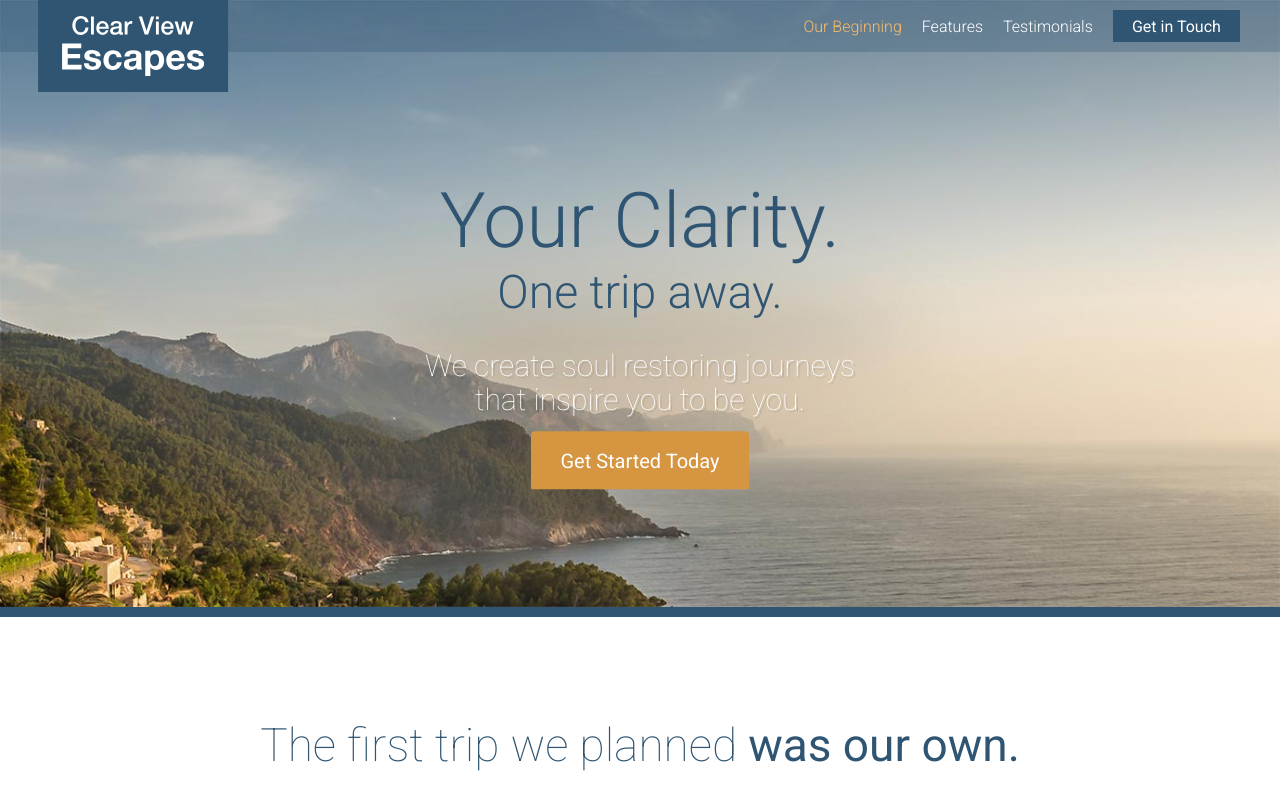
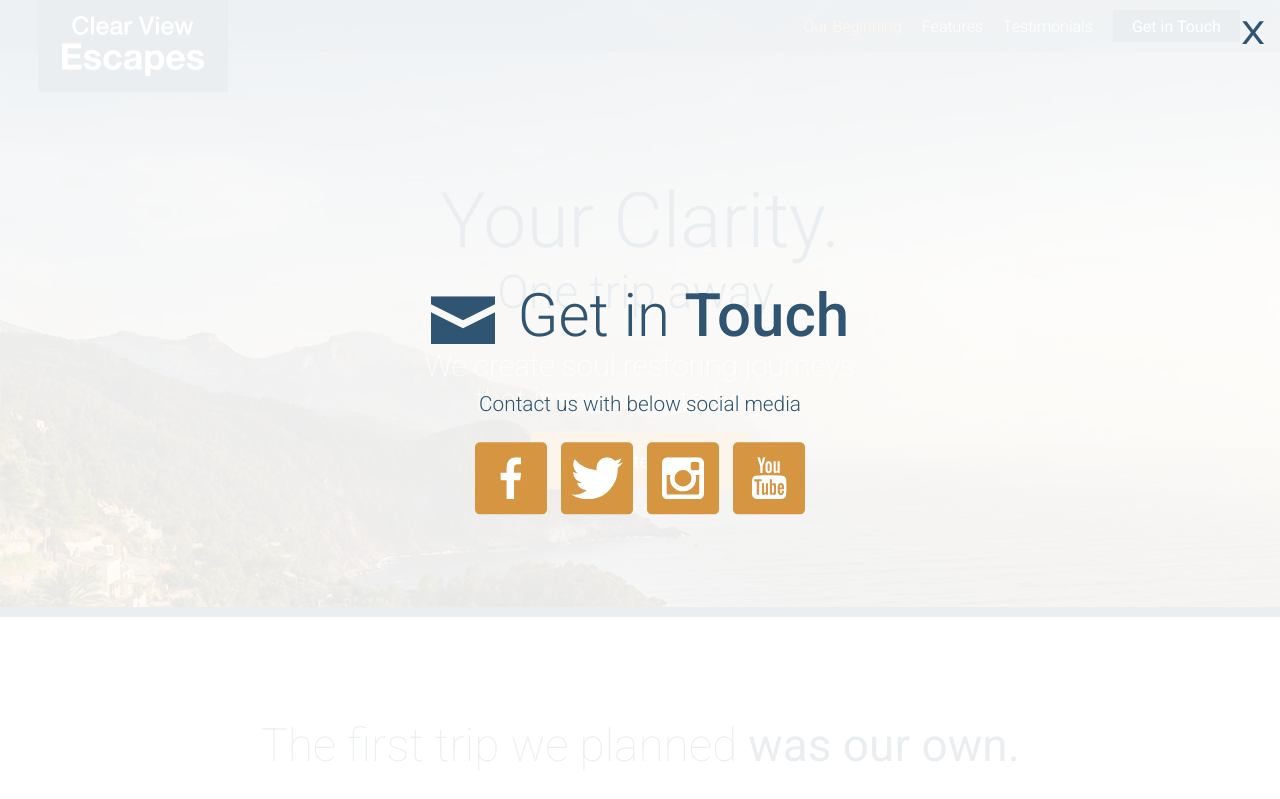
Before and after one commit to Tashinyimala/travel-site, a website: page app/index.html in a window 1280 px wide. Both pictures are taken after a click on the link "Get Started Today". Shown: the top 799 px of the page. Drawn offline with Linux system fonts and the light colour scheme.

Commit message:
modal overlay completed

```diff
--- a/app/assets/scripts/App.js
+++ b/app/assets/scripts/App.js
@@ -1,10 +1,12 @@
 import MobileMenu from './modules/MobileMenu';
 import RevealOnScroll from './modules/RevealOnScroll';
 import StickyHeader from './modules/StickyHeader';
+import Modal from './modules/Modal';
 import $ from 'jquery';
 
 const mobileMenu = new MobileMenu();
 const stickyHeader = new StickyHeader();
+const modal = new Modal();
 
 new RevealOnScroll($('.feature-item'), '85%');
 new RevealOnScroll($('.testimonial'), '60%');
--- a/app/assets/styles/base/_variables.css
+++ b/app/assets/styles/base/_variables.css
@@ -1,3 +1,4 @@
 $mainBlue: #2f5572;
 $mainOrange: #d59541;
 $mainDarkBlue: #173248;
+$mainOverlayWhite: #ffffff;
--- /dev/null
+++ b/app/assets/styles/modules/_modal.css
@@ -0,0 +1,49 @@
+.modal {
+  position: fixed;
+  z-index: 5;
+  background-color: rgba($mainOverlayWhite, 0.9);
+  top: 0;
+  bottom: 0;
+  left: 0;
+  right: 0;
+  opacity: 0;
+  visibility: hidden;
+  transform: scale(1.2);
+  transition: all 0.3s ease-out;
+
+  &--is-visible {
+    opacity: 1;
+    visibility: visible;
+    transform: scale(1);
+  }
+
+  &__inner {
+    position: absolute;
+    width: 100%;
+    top: 50%;
+    transform: translateY(-50%);
+  }
+
+  &__description {
+    text-align: center;
+    font-size: 1.3rem;
+    font-weight: 300;
+    line-height: 1.65;
+    color: $mainBlue;
+  }
+
+  &__close {
+    position: absolute;
+    top: 0.9375rem;
+    right: 0.9375rem;
+    font-size: 2rem;
+    transform: scaleX(1.2);
+    transform-origin: 100% 0;
+    color: $mainBlue;
+    cursor: pointer;
+
+    &:hover {
+      color: $mainOrange;
+    }
+  }
+}
--- a/app/assets/styles/modules/_section-title.css
+++ b/app/assets/styles/modules/_section-title.css
@@ -13,6 +13,11 @@
 
   &--blue {
     color: $mainBlue;
+  }
+
+  &--less-margin {
+    margin-bottom: 1rem;
+    margin-top: 0;
   }
 
   &__icon {
--- /dev/null
+++ b/app/assets/styles/modules/_social-icons.css
@@ -0,0 +1,27 @@
+.social-icons {
+  text-align: center;
+
+  &__icon {
+    background-color: $mainOrange;
+    display: inline-block;
+    margin: 0 0.3125rem 0.3125rem 0.3125rem;
+    width: 33%;
+    height: 3.5rem;
+    position: relative;
+    border-radius: 0.3125rem;
+
+    @mixin atSmall {
+      width: 4.5rem;
+      height: 4.5rem;
+      margin: 0 0.3125rem;
+    }
+
+    .icon {
+      display: block;
+      position: absolute;
+      top: 50%;
+      left: 50%;
+      transform: translate(-50%, -50%);
+    }
+  }
+}
--- a/app/assets/styles/modules/_wrapper.css
+++ b/app/assets/styles/modules/_wrapper.css
@@ -8,6 +8,10 @@
 
   &--medium {
     max-width: 61rem;
+  }
+
+  &--narrow {
+    max-width: 30rem;
   }
 
   &--no-padding-until-medium {
--- a/app/assets/styles/styles.css
+++ b/app/assets/styles/styles.css
@@ -17,3 +17,5 @@
 @import 'modules/_site-header';
 @import 'modules/_primary-nav';
 @import 'modules/_reveal-item';
+@import 'modules/_modal';
+@import 'modules/_social-icons';
--- a/app/index.html
+++ b/app/index.html
@@ -34,7 +34,7 @@
         </div>
         <div class="site-header__menu-content">
           <div class="site-header__btn-container">
-            <a href="#" class="btn">Get in Touch</a>
+            <a href="#" class="btn open-modal">Get in Touch</a>
           </div>
           <nav class="primary-nav primary-nav--pull-right">
             <ul>
@@ -91,7 +91,9 @@
             We create soul restoring journeys that inspire you to be you.
           </p>
           <p>
-            <a href="#" class="btn btn--orange btn--large">Get Started Today</a>
+            <a href="#" class="btn btn--orange btn--large open-modal"
+              >Get Started Today</a
+            >
           </p>
         </div>
       </div>
@@ -375,10 +377,45 @@
           <span class="site-footer__text">
             Copyright &copy; 2016 Clear View Escapes. All rights reserved.</span
           >
-          <a href="#" class="btn btn--orange">Get in Touch</a>
+          <a href="#" class="btn btn--orange open-modal">Get in Touch</a>
         </p>
       </div>
     </footer>
+
+    <!-- Modal Overlay -->
+    <div class="modal">
+      <div class="modal__inner">
+        <h2
+          class="section-title
+        section-title--blue
+        section-title--less-margin"
+        >
+          <span class="icon icon--mail section-title__icon"></span>
+          Get in <strong>Touch</strong>
+        </h2>
+
+        <div class="wrapper wrapper--narrow">
+          <p class="modal__description">Contact us with below social media</p>
+        </div>
+
+        <div class="social-icons">
+          <a rel="stylesheet" href="#" class="social-icons__icon">
+            <span class="icon icon--facebook"> </span>
+          </a>
+          <a rel="stylesheet" href="#" class="social-icons__icon">
+            <span class="icon icon--twitter"> </span>
+          </a>
+          <a rel="stylesheet" href="#" class="social-icons__icon">
+            <span class="icon icon--instagram"> </span>
+          </a>
+          <a rel="stylesheet" href="#" class="social-icons__icon">
+            <span class="icon icon--youtube"> </span>
+          </a>
+        </div>
+      </div>
+      <div class="modal__close">X</div>
+    </div>
+
     <script src="temp/scripts/App.js"></script>
   </body>
 </html>
--- a/app/temp/styles/styles.css
+++ b/app/temp/styles/styles.css
@@ -491,6 +491,10 @@ a {
     max-width: 61rem;
   }
 
+.wrapper--narrow {
+    max-width: 30rem;
+  }
+
 .wrapper--no-padding-until-medium {
     padding-left: 0.4rem;
     padding-right: 0.4rem;
@@ -794,6 +798,11 @@ a {
 
 .section-title--blue {
     color: #2f5572;
+  }
+
+.section-title--less-margin {
+    margin-bottom: 1rem;
+    margin-top: 0;
   }
 
 .section-title__icon {
@@ -1266,3 +1275,90 @@ automatically by Gulp. Instead edit gulp/templates/sprite
     -webkit-transform: scale(1);
             transform: scale(1);
   }
+
+.modal {
+  position: fixed;
+  z-index: 5;
+  background-color: rgba(255,255,255, 0.9);
+  top: 0;
+  bottom: 0;
+  left: 0;
+  right: 0;
+  opacity: 0;
+  visibility: hidden;
+  -webkit-transform: scale(1.2);
+          transform: scale(1.2);
+  transition: all 0.3s ease-out;
+}
+
+.modal--is-visible {
+    opacity: 1;
+    visibility: visible;
+    -webkit-transform: scale(1);
+            transform: scale(1);
+  }
+
+.modal__inner {
+    position: absolute;
+    width: 100%;
+    top: 50%;
+    -webkit-transform: translateY(-50%);
+            transform: translateY(-50%);
+  }
+
+.modal__description {
+    text-align: center;
+    font-size: 1.3rem;
+    font-weight: 300;
+    line-height: 1.65;
+    color: #2f5572;
+  }
+
+.modal__close {
+    position: absolute;
+    top: 0.9375rem;
+    right: 0.9375rem;
+    font-size: 2rem;
+    -webkit-transform: scaleX(1.2);
+            transform: scaleX(1.2);
+    -webkit-transform-origin: 100% 0;
+            transform-origin: 100% 0;
+    color: #2f5572;
+    cursor: pointer;
+  }
+
+.modal__close:hover {
+      color: #d59541;
+    }
+
+.social-icons {
+  text-align: center;
+}
+
+.social-icons__icon {
+    background-color: #d59541;
+    display: inline-block;
+    margin: 0 0.3125rem 0.3125rem 0.3125rem;
+    width: 33%;
+    height: 3.5rem;
+    position: relative;
+    border-radius: 0.3125rem;
+  }
+
+@media (min-width: 530px) {
+
+.social-icons__icon {
+      width: 4.5rem;
+      height: 4.5rem;
+      margin: 0 0.3125rem
+  }
+  }
+
+.social-icons__icon .icon {
+      display: block;
+      position: absolute;
+      top: 50%;
+      left: 50%;
+      -webkit-transform: translate(-50%, -50%);
+              transform: translate(-50%, -50%);
+    }
```
Also changed, not shown: app/assets/scripts/modules/Modal.js (added, +39 -0 lines), app/temp/scripts/App.js.
